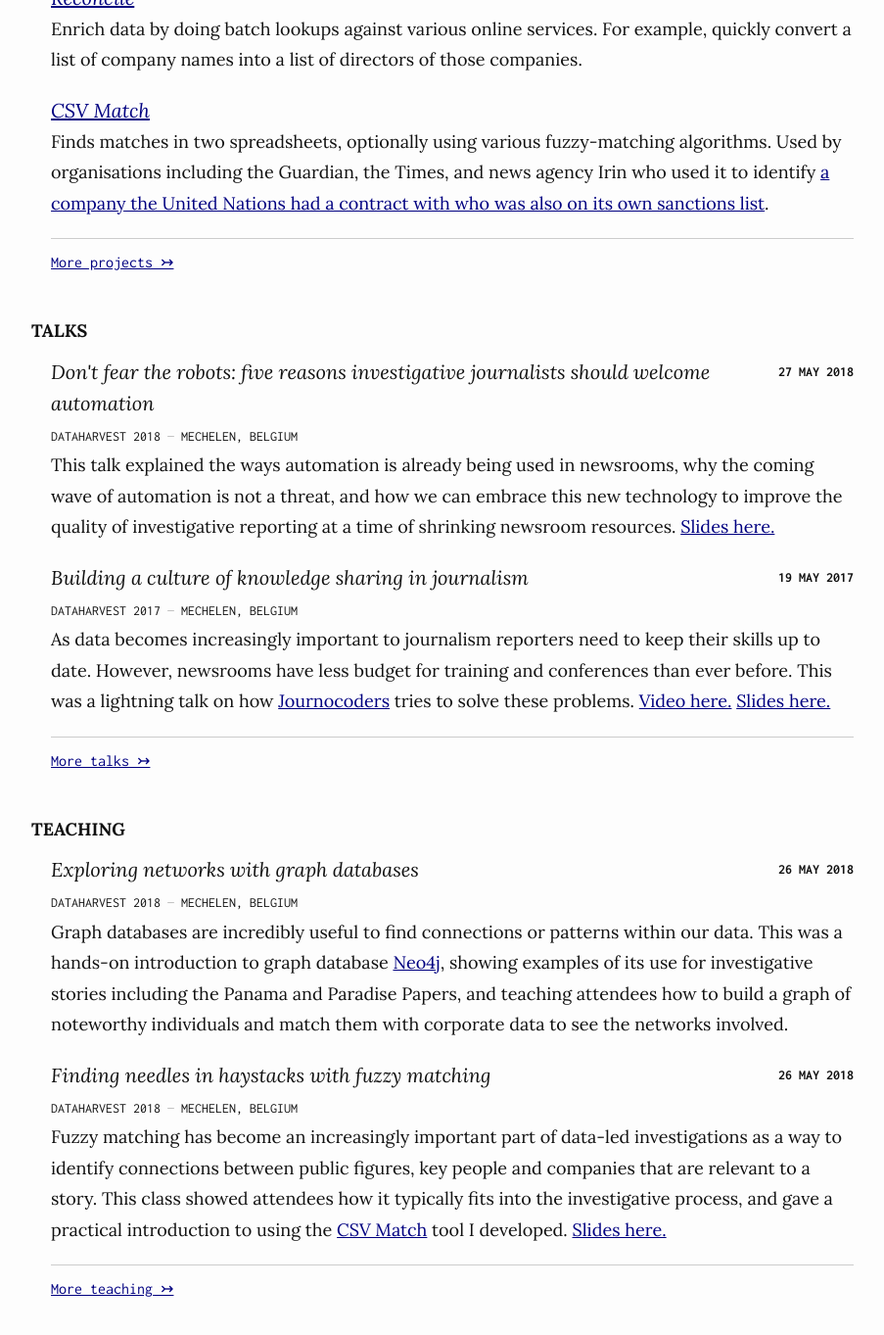
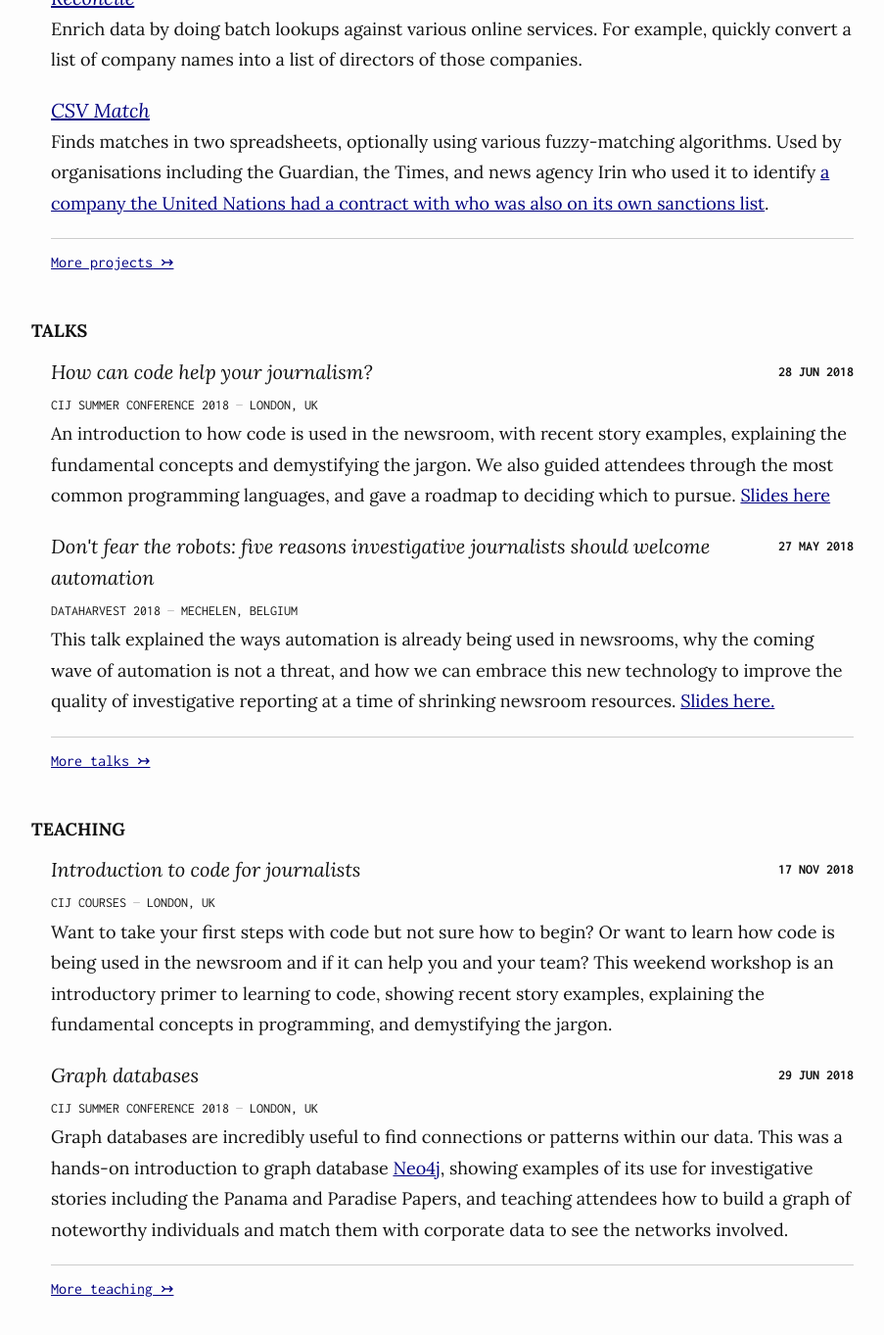
Before and after one commit to maxharlow/maxharlow.github.io, a Jekyll site: the page built from index.md, in a window 1280 px wide and 1400 px high, scrolled down 1158 px. Shown: the top 1363 px of the window at 98% size, without its empty margins (188-1091 px from the left). Built offline with Jekyll 4.4.1, drawn with Linux system fonts in a browser that asks for light colours.

Commit message:
Update for CIJ Summer Conf

```diff
--- a/_data/talks.yaml
+++ b/_data/talks.yaml
@@ -1,3 +1,10 @@
+-   title: How can code help your journalism?
+    event: CIJ Summer Conference 2018
+    location: London, UK
+    date: 2018-06-28
+    details: |
+        An introduction to how code is used in the newsroom, with recent story examples, explaining the fundamental concepts and demystifying the jargon. We also guided attendees through the most common programming languages, and gave a roadmap to deciding which to pursue. [Slides here](https://docs.google.com/presentation/d/1-PBDi4XqMY2bygxYpVlqWSYwcLNB4AJUSG-6OvQ6IDU)
+
 -   title: "Don't fear the robots: five reasons investigative journalists should welcome automation"
     event: Dataharvest 2018
     location: Mechelen, Belgium
--- a/_data/teaching.yaml
+++ b/_data/teaching.yaml
@@ -1,3 +1,24 @@
+-   title: Introduction to code for journalists
+    event: CIJ Courses
+    location: London, UK
+    date: 2018-11-17
+    details: |
+        Want to take your first steps with code but not sure how to begin? Or want to learn how code is being used in the newsroom and if it can help you and your team? This weekend workshop is an introductory primer to learning to code, showing recent story examples, explaining the fundamental concepts in programming, and demystifying the jargon.
+
+-   title: Graph databases
+    event: CIJ Summer Conference 2018
+    location: London, UK
+    date: 2018-06-29
+    details: |
+        Graph databases are incredibly useful to find connections or patterns within our data. This was a hands-on introduction to graph database [Neo4j](https://neo4j.com/), showing examples of its use for investigative stories including the Panama and Paradise Papers, and teaching attendees how to build a graph of noteworthy individuals and match them with corporate data to see the networks involved.
+
+-   title: Finding needles in haystacks with fuzzy matching
+    event: CIJ Summer Conference 2018
+    location: London, UK
+    date: 2018-06-28
+    details: |
+        Fuzzy matching has become an increasingly important part of data-led investigations as a way to identify connections between public figures, key people and companies that are relevant to a story. This class showed attendees how it typically fits into the investigative process, and gave a practical introduction to using the [CSV Match](https://github.com/maxharlow/csvmatch) tool I developed.
+
 -   title: Exploring networks with graph databases
     event: Dataharvest 2018
     location: Mechelen, Belgium
@@ -27,6 +48,7 @@
         Whether you find yourself collaborating on code, data, or prose, [GitHub](https://github.com/) can work for journalists. This class covered what GitHub is, the benefits of using it, and how it is typically used both by people doing data analysis and by developers. Attendees were shown how to create a first repository and make pull requests. [Slides here.](https://docs.google.com/presentation/d/1MbltRcOerktc-E26HMDjYj0BO9CTubQWu1Z2bB9CpVY)
 
 -   title: Introduction to code for journalists
+    event: CIJ Courses
     location: London, UK
     date: 2018-02-10
     details: |
```
